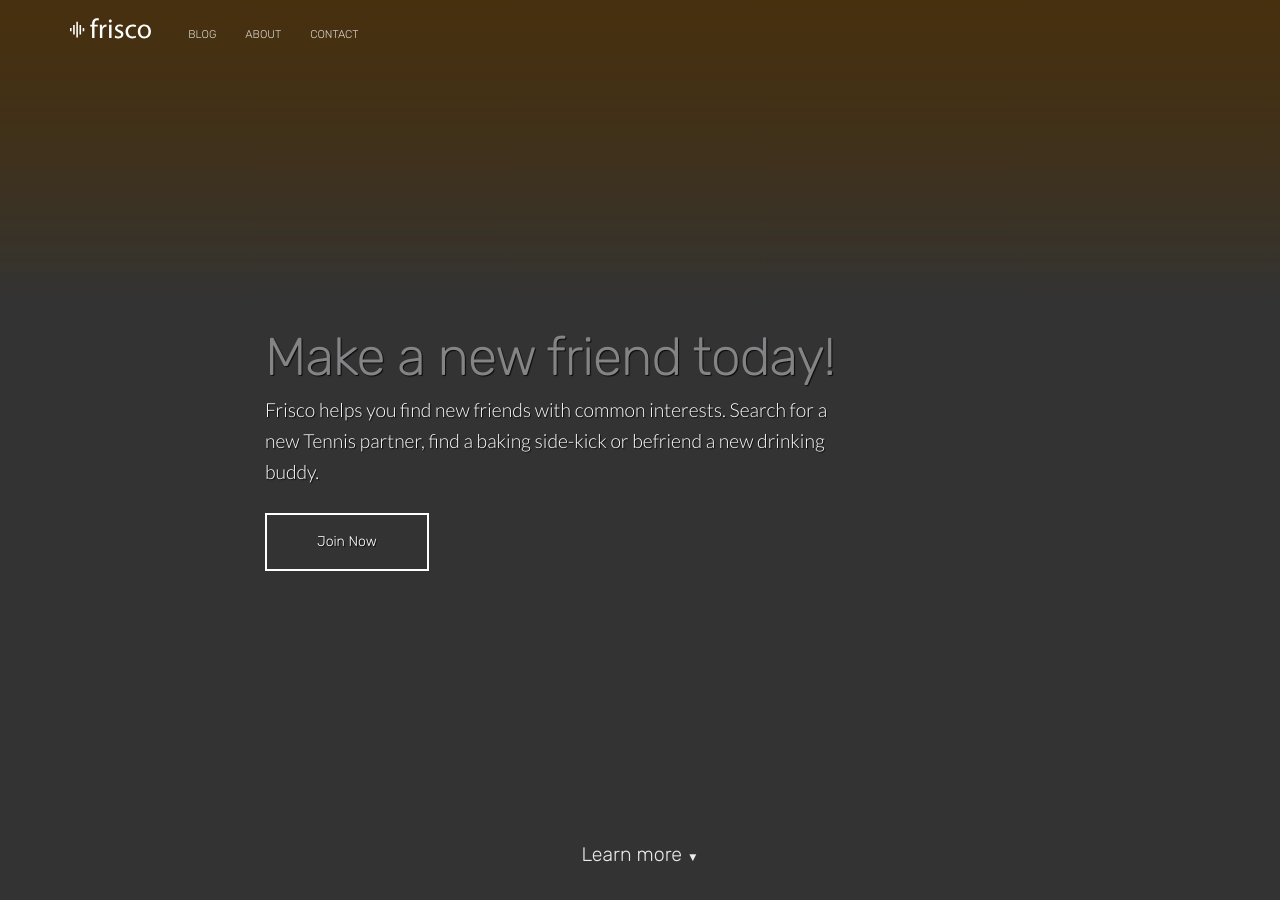
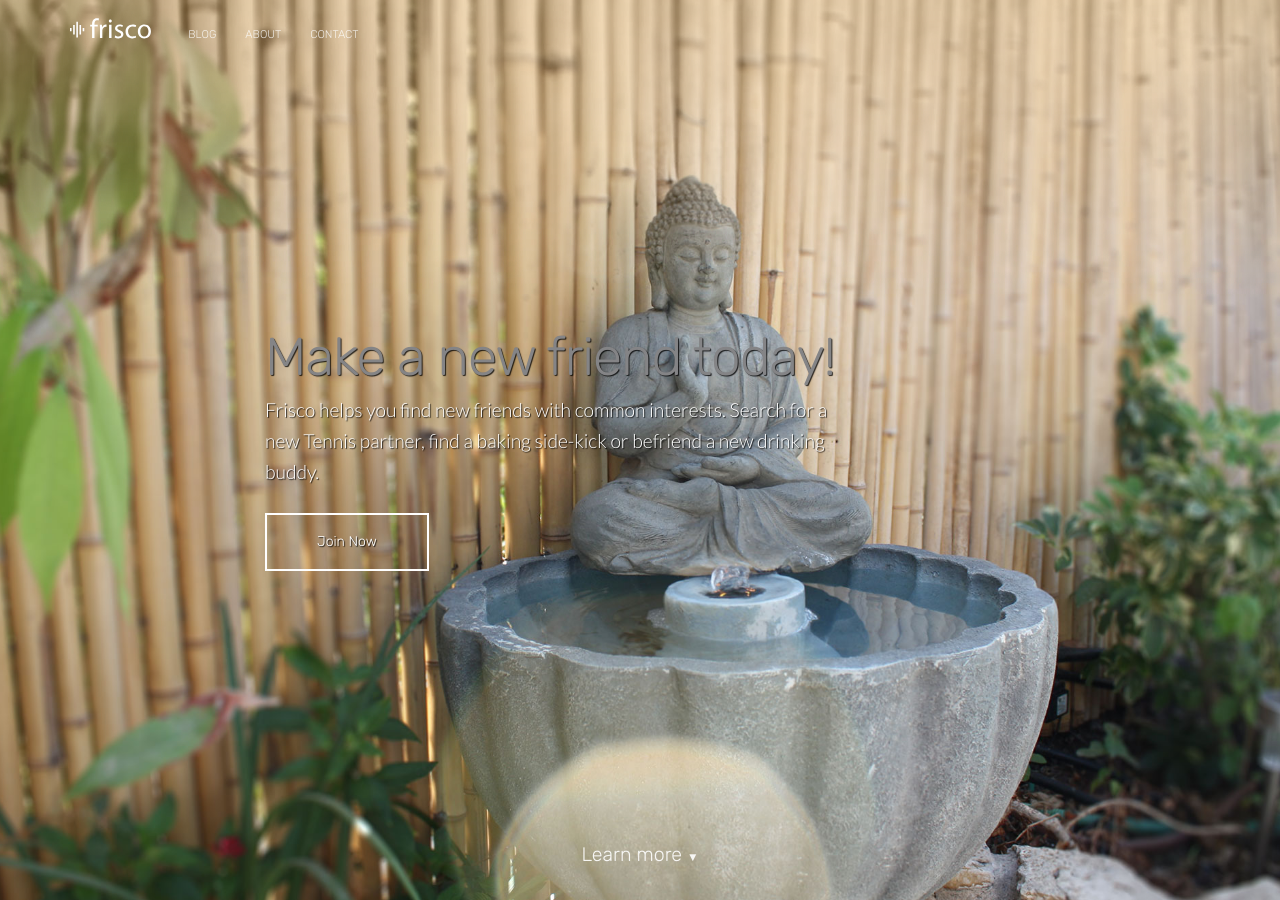
Before and after one commit to iditba/iditbachar-site, a Jekyll site: the page built from index.html, in a window 1280 px wide and 900 px high. Built offline with Jekyll 4.4.1, drawn with Linux system fonts in a browser that asks for light colours; nearby versions of some CDN libraries.

Commit message:
test home bg ver2

```diff
--- a/index.html
+++ b/index.html
@@ -1,7 +1,7 @@
 ---
 title: Home | IDIT BACHAR
 description: The latest app to help you find new friends with common interests.
-image: assets/img/home/home-start-bg.jpg
+image: /assets/img/home/home-start-bg.jpg
 bottom_image: https://unsplash.it/2000/1322?a=.png
 ---
 
```
